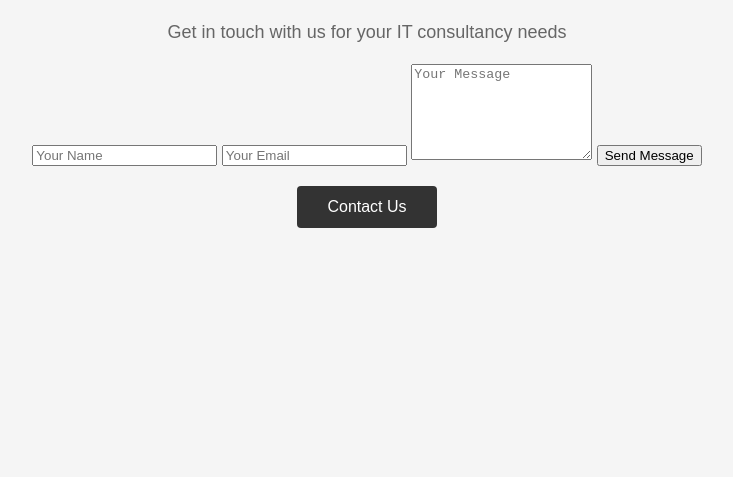
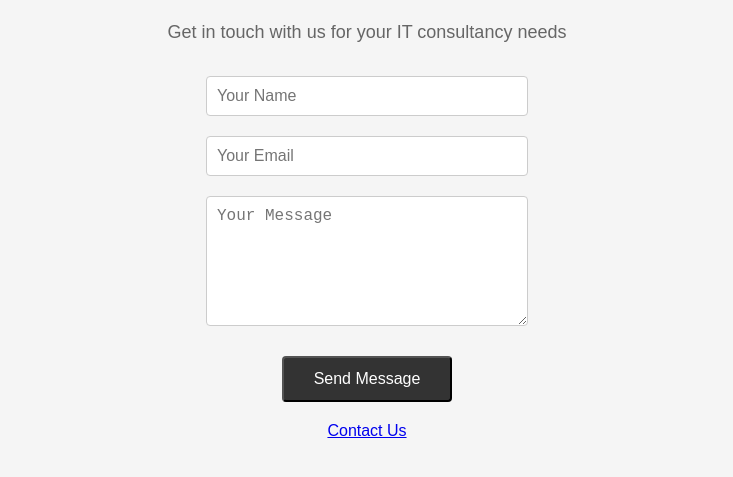
Before and after one commit to CCS-Consulting-Cooperative/ccs-consulting-landing-page, a website: page public/contact.html in a window 1280 px wide. Shown: the part 81-558 px from the top of the page, without its empty margins (273-1006 px from the left). Drawn offline with Linux system fonts and the light colour scheme.

Commit message:
add update

```diff
--- a/public/contact.html
+++ b/public/contact.html
@@ -4,7 +4,7 @@
   <meta charset="UTF-8">
   <meta name="viewport" content="width=device-width, initial-scale=1.0">
   <title>Contact CCS Consulting Cooperative</title>
-  <style>
+<style>
     /* Add your custom CSS styles here */
     body {
       font-family: Arial, sans-serif;
@@ -30,9 +30,28 @@
       line-height: 1.5;
     }
 
-    .contact-link {
-      display: inline-block;
+    .contact-form {
+      display: flex;
+      flex-direction: column;
+      align-items: center;
       margin-top: 20px;
+      text-align: center;
+    }
+
+    .form-input {
+      display: block;
+      margin: 10px auto;
+      padding: 10px;
+      width: 100%;
+      max-width: 300px;
+      font-size: 16px;
+      border-radius: 4px;
+      border: 1px solid #ccc;
+    }
+
+    .form-submit {
+      display: block;
+      margin: 20px auto;
       padding: 12px 30px;
       font-size: 16px;
       text-decoration: none;
@@ -42,7 +61,7 @@
       transition: background-color 0.3s;
     }
 
-    .contact-link:hover {
+    .form-submit:hover {
       background-color: #555;
     }
   </style>
```
Also changed, not shown: public/index.html (+3 -1 lines).
